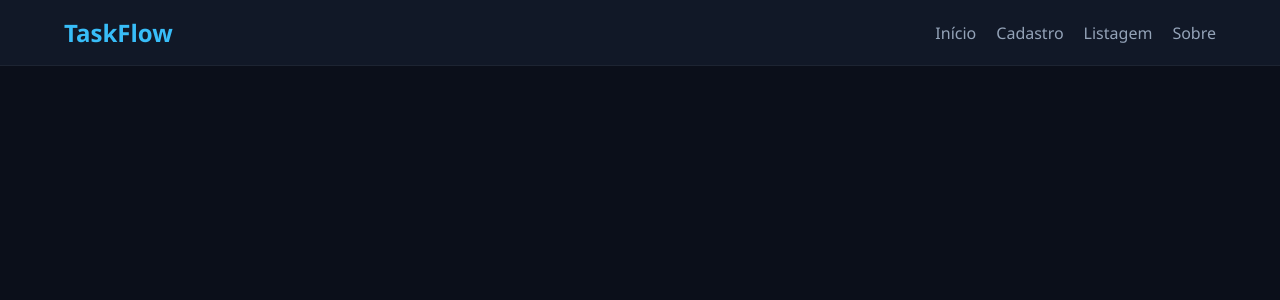
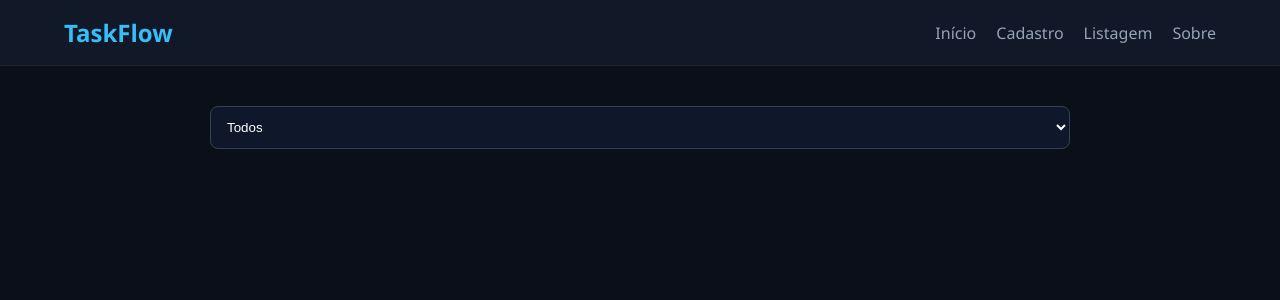
Before and after one commit to ThiagoCostaB/taskflow-Pratica01, a React (Vite) app in the folder taskflow-react/: page /listagem in a window 1280 px wide. Shown: the top 300 px of the page. Built offline with nearby package versions, Linux system fonts and the light colour scheme.

Commit message:
feat: implementa filtro de tarefas por status

```diff
--- a/taskflow-react/src/pages/Listagem.jsx
+++ b/taskflow-react/src/pages/Listagem.jsx
@@ -1,4 +1,4 @@
-import { useContext } from "react";
+import { useContext, useState } from "react";
 
 import TaskCard from "../components/TaskCard";
 
@@ -12,13 +12,54 @@ function Listagem() {
     updateTaskStatus
   } = useContext(TaskContext);
 
+  const [filtro, setFiltro] = useState("Todos");
+
+  const tarefasFiltradas = tasks.filter(task => {
+
+  if (filtro === "Todos") {
+    return true;
+  }
+
+  return task.status === filtro;
+
+});
+
   return (
 
     <main className="container">
 
+        <div className="filter-bar">
+
+  <select
+    value={filtro}
+    onChange={(e) =>
+      setFiltro(e.target.value)
+    }
+  >
+
+    <option>
+      Todos
+    </option>
+
+    <option>
+      Pendente
+    </option>
+
+    <option>
+      Em andamento
+    </option>
+
+    <option>
+      Concluída
+    </option>
+
+  </select>
+
+</div>
+
       <section className="task-grid">
 
-        {tasks.map(task => (
+        {tarefasFiltradas.map(task => (
 
           <TaskCard
             key={task.id}
```
